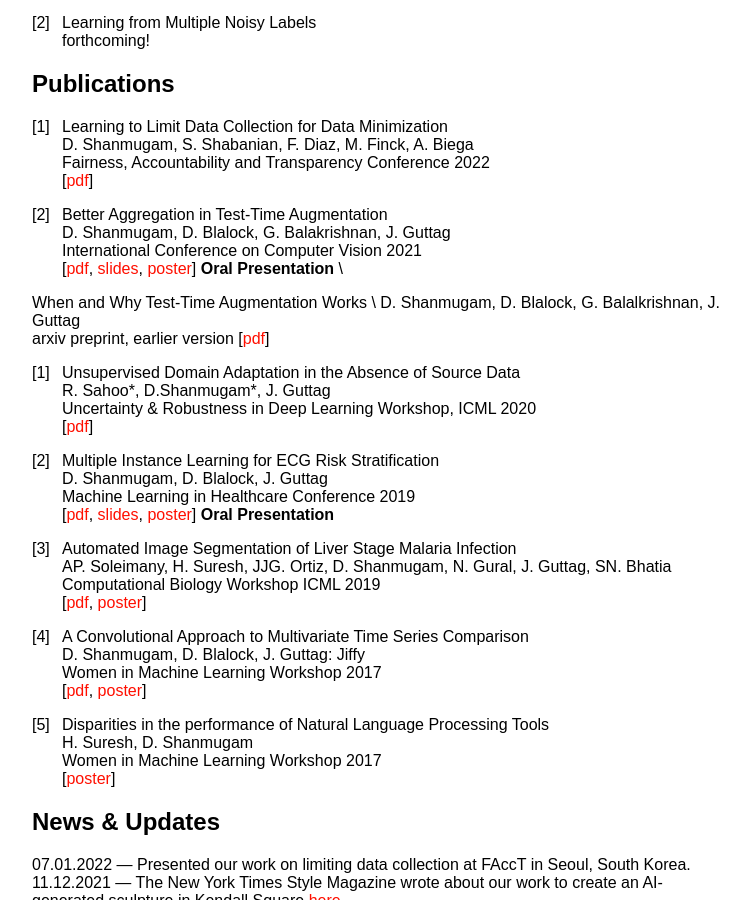
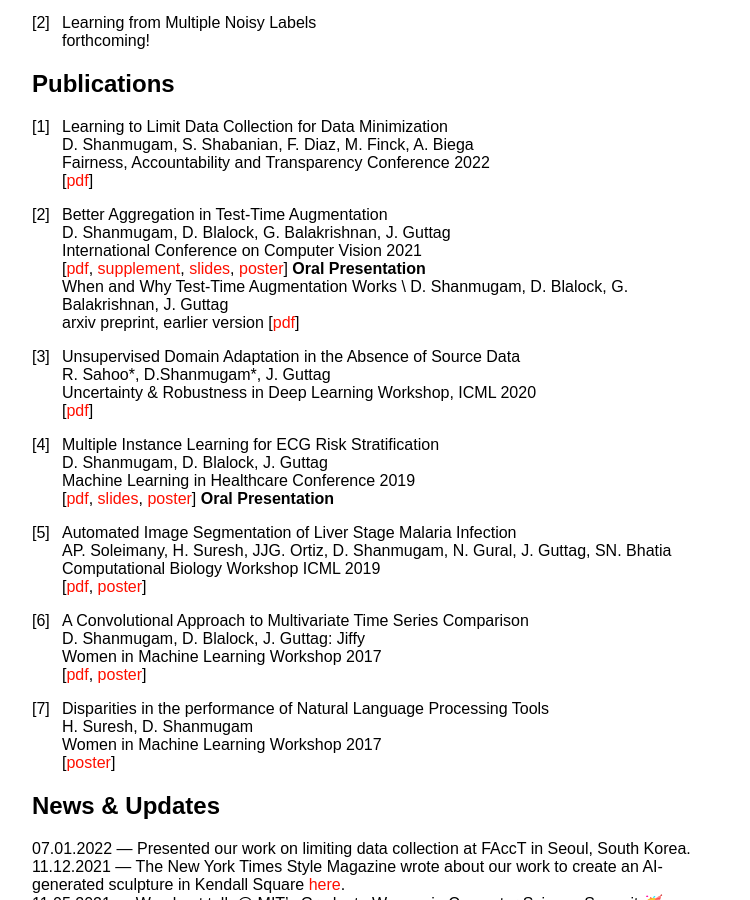
Before and after one commit to dmshanmugam/dmshanmugam.github.io, a Jekyll site: the page built from index.md, in a window 1280 px wide and 900 px high, scrolled down 637 px. Shown: the whole window, without its empty margins (258-1008 px from the left). Built offline with Jekyll 4.4.1, drawn with Linux system fonts in a browser that asks for light colours; our own code applies the rules of GitHub Pages for plain Markdown files.

Commit message:
adding supplement

```diff
--- a/index.md
+++ b/index.md
@@ -29,16 +29,15 @@
 1. Learning to Limit Data Collection for Data Minimization \\
 D. Shanmugam, S. Shabanian, F. Diaz, M. Finck, A. Biega \\
 Fairness, Accountability and Transparency Conference 2022 \\
-[[pdf](pdfs/llddm_aaai_2020.pdf)]
+[[pdf](pdfs/facct_2022_lldc.pdf)]
 
 
 2. Better Aggregation in Test-Time Augmentation \\
 D. Shanmugam, D. Blalock, G. Balakrishnan, J. Guttag \\
 International Conference on Computer Vision 2021 \\
-[[pdf](pdfs/tta_iccv_2021.pdf), [slides](pdfs/tta_iccv_slides.pdf), [poster](pdfs/tta_iccv_poster.pdf)] **Oral Presentation** \\
-
+[[pdf](pdfs/tta_iccv_2021.pdf), [supplement](pdfs/2021_ICCV_TTA_supplement.pdf), [slides](pdfs/tta_iccv_slides.pdf), [poster](pdfs/tta_iccv_poster.pdf)] **Oral Presentation** \\
 When and  Why Test-Time Augmentation Works \\
-D.  Shanmugam, D. Blalock, G. Balalkrishnan, J. Guttag \\
+D.  Shanmugam, D. Blalock, G. Balakrishnan, J. Guttag \\
 arxiv preprint, earlier version
 [[pdf](pdfs/when_and_why.pdf)]
 
```
Also changed, not shown: 1 other file.
